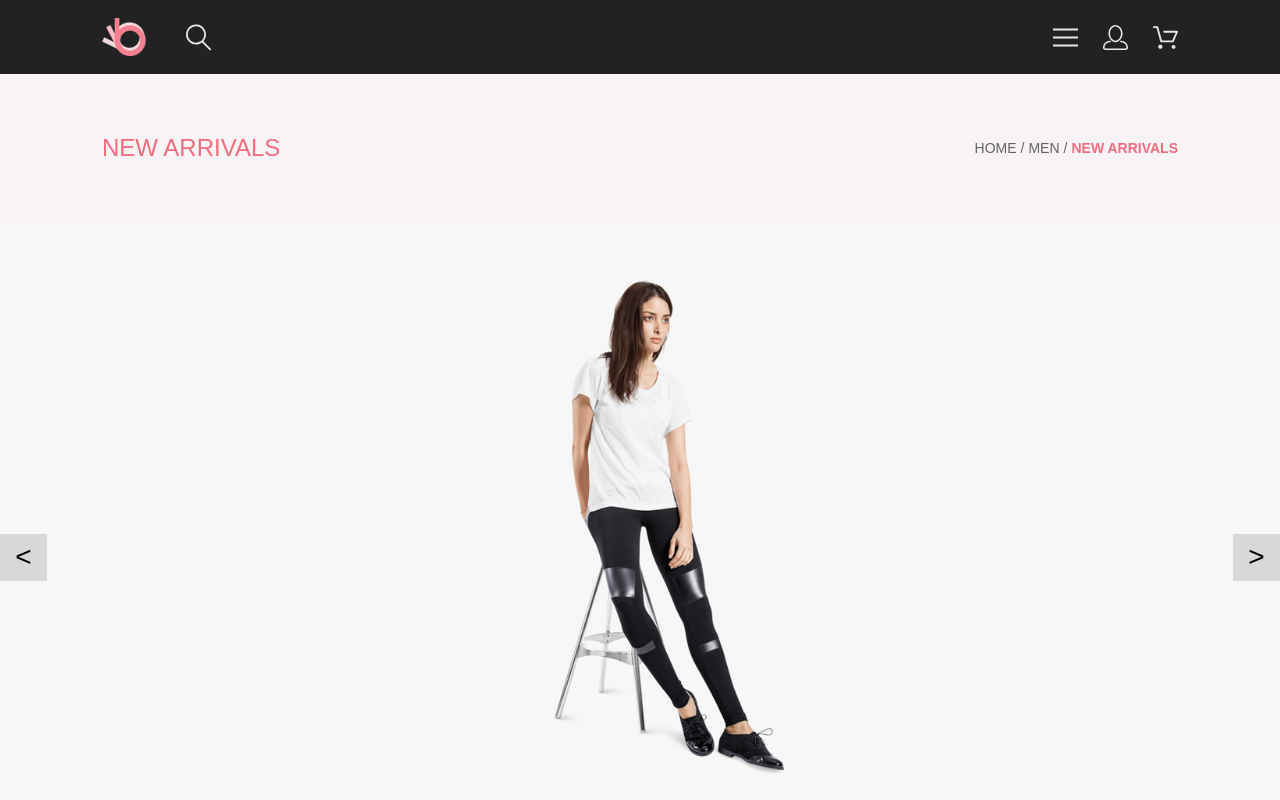
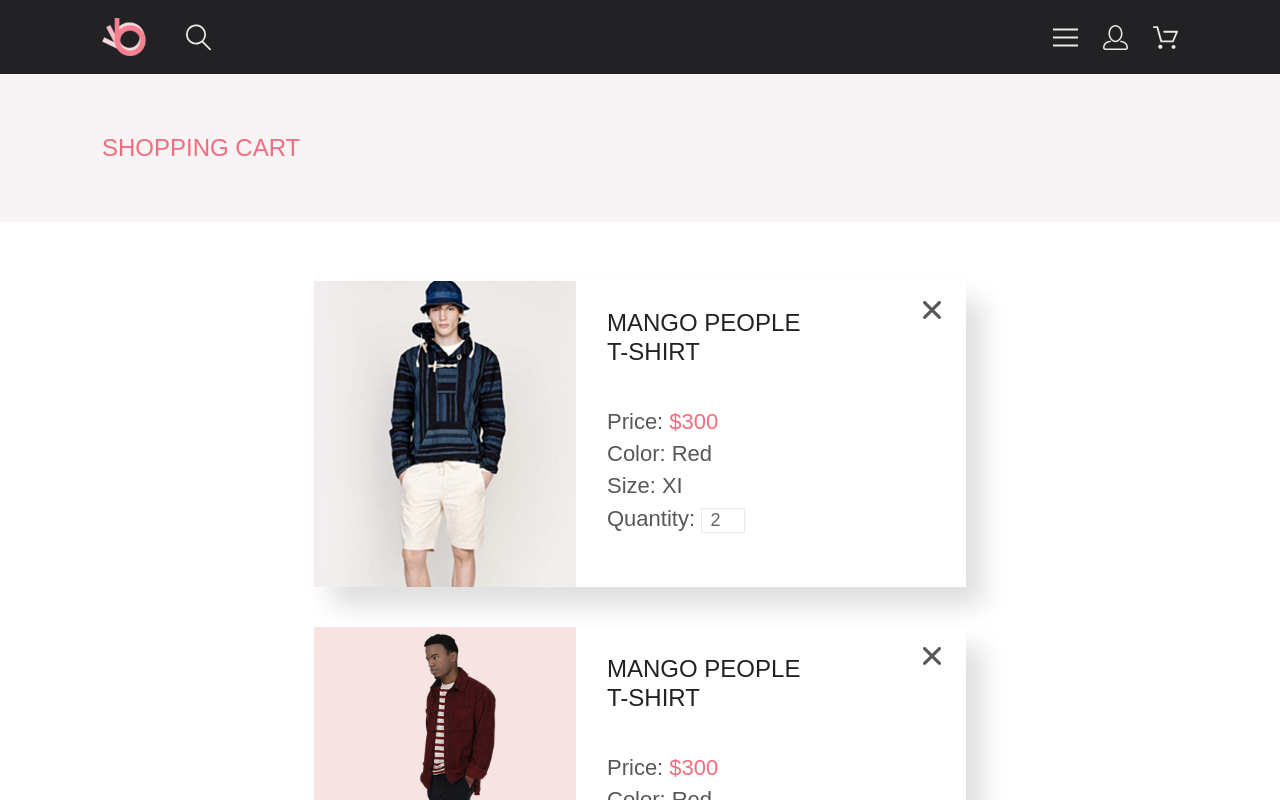
Before and after one commit to kklisssy/itwt-sem6, a Vue app in the folder project-shop/: page / in a window 1280 px wide. Shown: the top 800 px of the page. Built offline with nearby package versions, Linux system fonts and the light colour scheme.

Commit message:
finished store for cart page

```diff
--- a/project-shop/src/api/cartApi.js
+++ /dev/null
@@ -1,6 +0,0 @@
-import { http } from "./http";
-
-export const getCart = async () => {
-  const response = await http.get("/cart.json");
-  return response.data;
-};
--- a/project-shop/src/pages/CartPage.vue
+++ b/project-shop/src/pages/CartPage.vue
@@ -12,7 +12,7 @@
           <div class="cart-main">
             <div class="cart-list">
               <article
-                v-for="item in cartItems"
+                v-for="item in cartStore.items"
                 :key="item.id"
                 class="cart-item"
               >
@@ -27,8 +27,20 @@
                     class="cart-item-remove"
                     type="button"
                     aria-label="Remove item"
+                    @click="cartStore.updateCart('delete', item)"
                   >
-                    ×
+                    <svg
+                      width="18"
+                      height="18"
+                      viewBox="0 0 18 18"
+                      fill="none"
+                      xmlns="http://www.w3.org/2000/svg"
+                    >
+                      <path
+                        d="M11.2453 9L17.5302 2.71516C17.8285 2.41741 17.9962 2.01336 17.9966 1.59191C17.997 1.17045 17.8299 0.76611 17.5322 0.467833C17.2344 0.169555 16.8304 0.00177586 16.4089 0.00140366C15.9875 0.00103146 15.5831 0.168097 15.2848 0.465848L9 6.75069L2.71516 0.465848C2.41688 0.167571 2.01233 0 1.5905 0C1.16868 0 0.764125 0.167571 0.465848 0.465848C0.167571 0.764125 0 1.16868 0 1.5905C0 2.01233 0.167571 2.41688 0.465848 2.71516L6.75069 9L0.465848 15.2848C0.167571 15.5831 0 15.9877 0 16.4095C0 16.8313 0.167571 17.2359 0.465848 17.5342C0.764125 17.8324 1.16868 18 1.5905 18C2.01233 18 2.41688 17.8324 2.71516 17.5342L9 11.2493L15.2848 17.5342C15.5831 17.8324 15.9877 18 16.4095 18C16.8313 18 17.2359 17.8324 17.5342 17.5342C17.8324 17.2359 18 16.8313 18 16.4095C18 15.9877 17.8324 15.5831 17.5342 15.2848L11.2453 9Z"
+                        fill="#575757"
+                      />
+                    </svg>
                   </button>
 
                   <h2>{{ item.title }}</h2>
@@ -91,12 +103,12 @@
             <div class="cart-total">
               <div class="subtotal">
                 <span>SUB TOTAL</span>
-                <span>{{ cartSummary.subTotal }}</span>
+                <span>{{ cartStore.summary.subTotal }}</span>
               </div>
 
               <div class="grand-total">
                 <span>GRAND TOTAL</span>
-                <span>{{ cartSummary.grandTotal }}</span>
+                <span>{{ cartStore.summary.grandTotal }}</span>
               </div>
 
               <button type="button">PROCEED TO CHECKOUT</button>
@@ -109,19 +121,13 @@
 </template>
 
 <script setup lang="js">
-import { ref, onMounted } from "vue";
-import { getCart } from "../api/cartApi";
+import { onMounted } from "vue";
+import { useCartStore } from "../stores/useCartStore";
 
-const cartItems = ref([]);
-const cartSummary = ref({
-  subTotal: "$0",
-  grandTotal: "$0",
-});
+const cartStore = useCartStore();
 
-onMounted(async () => {
-  const data = await getCart();
-  cartItems.value = data.items;
-  cartSummary.value = data.summary;
+onMounted(() => {
+  cartStore.getCart();
 });
 </script>
 
@@ -189,11 +195,13 @@
 
 .cart-item-remove {
   position: absolute;
-  top: 28px;
-  right: 22px;
+  top: 20px;
+  right: -50px;
   color: #575757;
-  font-size: 32px;
-  line-height: 1;
+}
+
+.cart-item-remove svg {
+  width: 18px;
 }
 
 .cart-item-details {
@@ -363,6 +371,11 @@
     margin: 0 auto;
   }
 
+  .cart-item-remove {
+    top: 20px;
+    right: 25px;
+  }
+
   .cart-total {
     margin-top: 39px;
   }
@@ -407,7 +420,10 @@
   .cart-item-remove {
     top: 14px;
     right: 12px;
-    font-size: 24px;
+  }
+
+  .cart-item-remove svg {
+    width: 10px;
   }
 
   .cart-item-details {
@@ -416,7 +432,7 @@
   }
 
   .cart-quantity {
-    width: 24px;
+    width: 30px;
     height: 15px;
     font-size: 10px;
   }
--- /dev/null
+++ b/project-shop/src/stores/useCartStore.js
@@ -0,0 +1,48 @@
+import { defineStore } from "pinia";
+import { http } from "../api/http";
+
+export const useCartStore = defineStore("cart", {
+  state: () => ({
+    items: [],
+    summary: {
+      subTotal: "$0",
+      grandTotal: "$0",
+    },
+    loading: false,
+    error: null,
+  }),
+
+  actions: {
+    async getCart() {
+      this.loading = true;
+      this.error = null;
+
+      try {
+        const response = await http.get("/cart.json");
+
+        this.items = response.data.items;
+        this.summary = response.data.summary;
+      } catch (error) {
+        this.error = error;
+      } finally {
+        this.loading = false;
+      }
+    },
+
+    updateCart(action, payload) {
+      if (action === "delete") {
+        this.items = this.items.filter((item) => item.id !== payload.id);
+      }
+
+      if (action === "add") {
+        this.items.push(payload);
+      }
+
+      if (action === "update") {
+        this.items = this.items.map((item) =>
+          item.id === payload.id ? { ...item, ...payload } : item,
+        );
+      }
+    },
+  },
+});
--- a/project-shop/src/templates/Default.vue
+++ b/project-shop/src/templates/Default.vue
@@ -3,7 +3,7 @@
     <Header />
 
     <main class="page-main">
-      <Product />
+      <Cart />
     </main>
 
     <Subscribe />
@@ -13,7 +13,7 @@
 
 <script setup lang="js">
 import Header from "../components/Header.vue";
-import Product from "../pages/ProductPage.vue";
+import Cart from "../pages/CartPage.vue";
 import Subscribe from "../components/Subscribe.vue";
 import Footer from "../components/Footer.vue";
 </script>
```
